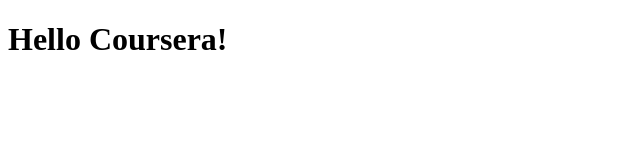
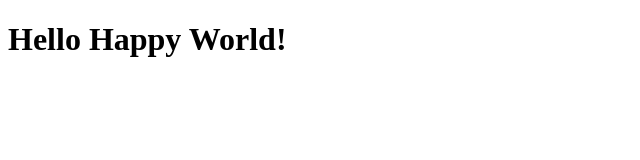
Before and after one commit to MarcelAndres/coursera-test, a plain HTML site: page index.html in a window 1280 px wide. Shown: the whole page, without its empty margins (0-640 px from the left). Drawn offline with Linux system fonts and the light colour scheme.

Commit message:
Update index.html
Update for Test 13.04.2018

```diff
--- a/index.html
+++ b/index.html
@@ -2,9 +2,9 @@
 <html>
   <head>
     <meta charset="utf-8">
-    <title>Hello Coursera</title>
+    <title>Hello happy World!</title>
   </head>
   <body>
-    <h1>Hello Coursera!</h1>
+    <h1>Hello Happy World!</h1>
   </body>
 </html>
```
